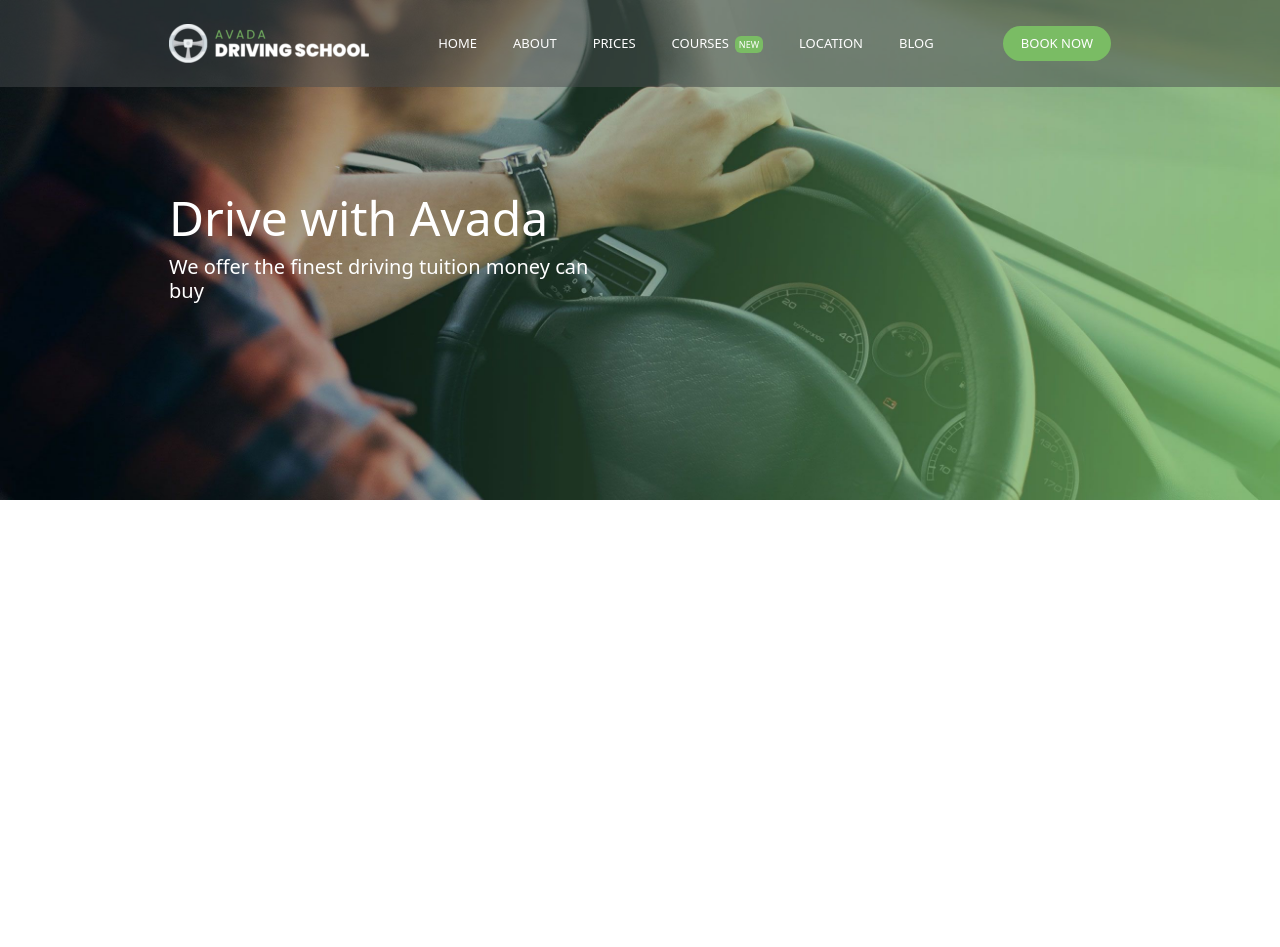
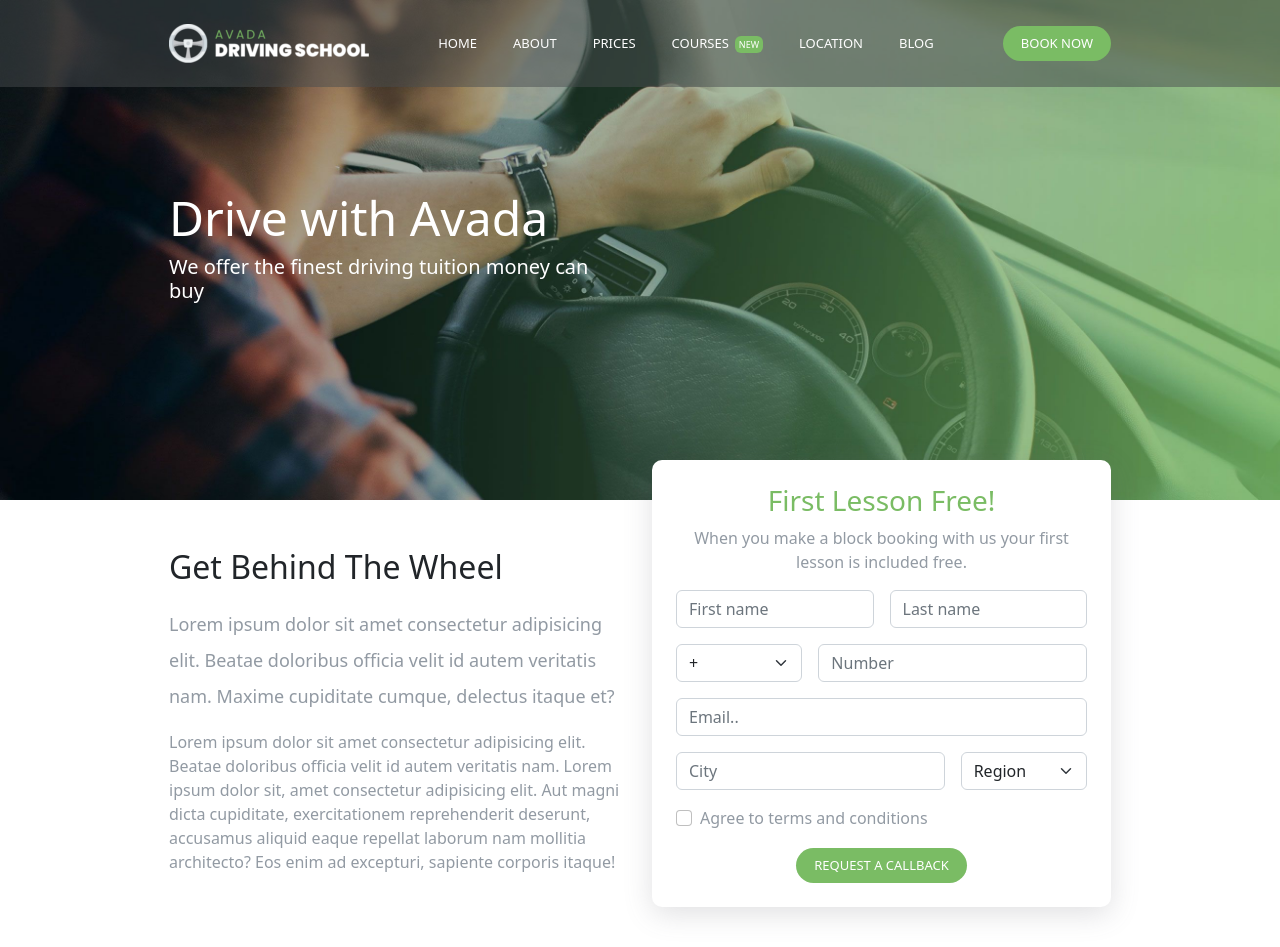
Before and after one commit to anto-iorfida/proj-html-vuejs, a Vue app: page / in a window 1280 px wide. Before the commit the page ends 800 px from the top, so only its background shows below. Built offline with nearby package versions, Linux system fonts and the light colour scheme.

Commit message:
feat add LessonBooking

```diff
--- a/src/App.vue
+++ b/src/App.vue
@@ -1,11 +1,13 @@
 <script>
 import AppHeader from './components/AppHeader.vue';
 import AppHero from './components/AppHero.vue';
+import LessonBooking from './components/LessonBooking.vue';
 
 export default {
   components: {
     AppHeader,
-    AppHero
+    AppHero,
+    LessonBooking
 
   },
   data() {
@@ -22,6 +24,7 @@ export default {
 
   <main>
 <AppHero></AppHero>
+<LessonBooking></LessonBooking>
   </main>
 </template>
 
--- /dev/null
+++ b/src/components/LessonBooking.vue
@@ -0,0 +1,125 @@
+<script>
+export default {
+    name: "LessonBooking",
+    data() {
+        return {
+
+        }
+    }
+}
+</script>
+
+<template>
+    <section>
+        <div class="row container custom-container">
+            <div class="info-lesson col-6 py-5">
+                <h2>Get Behind The Wheel</h2>
+                <p class="lh-lg">Lorem ipsum dolor sit amet consectetur adipisicing elit. Beatae doloribus officia velit id autem
+                    veritatis nam. Maxime cupiditate cumque, delectus itaque et?</p>
+                <p>Lorem ipsum dolor sit amet consectetur adipisicing elit. Beatae doloribus officia velit id autem
+                    veritatis nam. Lorem ipsum dolor sit, amet consectetur adipisicing elit. Aut magni dicta cupiditate,
+                    exercitationem reprehenderit deserunt, accusamus aliquid eaque repellat laborum nam mollitia
+                    architecto? Eos enim ad excepturi, sapiente corporis itaque!</p>
+            </div>
+            <div class="col-6">
+                <div class="booking text-center p-4">
+                    <h3>First Lesson Free!</h3>
+                    <p>When you make a block booking with us your first lesson is included free.</p>
+                    <form class="row g-3 needs-validation" novalidate>
+                        <div class="col-md-6">
+                            <input type="text" class="form-control" id="validationCustom01"  placeholder="First name" required>
+                        </div>
+                        <div class="col-md-6">
+                            <input type="text" class="form-control" id="validationCustom02" placeholder="Last name" required>
+                        </div>
+                        <div class="col-md-4">
+                            <select class="form-select" id="validationCustom04" required>
+                                <option selected disabled value="">+</option>
+                                <option>+39</option>
+                                <option>+49</option>
+                                <option>+36</option>
+                                <option>+34</option>
+                                <option>+19</option>
+                                <option>+09</option>
+                                <option>+48</option>
+                            </select>
+                        </div>
+                        <div class="col-md-8">
+                            <input type="text" class="form-control" id="validationCustom02" placeholder="Number" required>
+                        </div>
+                        <div class="col-md-12">
+                            <input type="text" class="form-control" id="validationCustom03" placeholder="Email.." required>
+                        </div>
+                        <div class="col-md-8">
+                            <input type="text" class="form-control" id="validationCustom03" placeholder="City" required>
+                        </div>
+                        <div class="col-md-4">
+                            <select class="form-select" id="validationCustom04" required>
+                                <option selected disabled value="">Region</option>
+                                <option>Calabria</option>
+                                <option>Sicilia</option>
+                                <option>Toscana</option>
+                                <option>Sardegna</option>
+                                <option>Basilicata</option>
+                                <option>Puglia</option>
+                                <option>Lombardia</option>
+                                <option>Emilia-Romagna</option>
+                                <option>Lazio</option>
+                                <option>Piemonte</option>
+                                <option>Veneto</option>
+                                <option>Campania</option>
+                                <option>Marche</option>
+                                <option>Umbria</option>
+                                <option>Friuli-Venezia Giulia</option>
+                                <option>Molise</option>
+                                <option>Trentino-Alto Adige/Südtirol</option>
+                                <option>Valle d'Aosta/Vallée d'Aoste</option>
+                                <option>Abruzzo</option>
+                                <option>Liguria</option>
+                            </select>
+                        </div>
+                        <div class="col-12 text-start">
+                            <div class="form-check">
+                                <input class="form-check-input" type="checkbox" value="" id="invalidCheck" required>
+                                <label class="form-check-label" for="invalidCheck">
+                                    Agree to terms and conditions
+                                </label>
+                            </div>
+                        </div>
+                        <div class="col-12">
+                            <button class="btn-small" type="submit">REQUEST A CALLBACK</button>
+                        </div>
+                    </form>
+                </div>
+            </div>
+        </div>
+    </section>
+</template>
+
+<style lang="scss" scoped>
+@use '../style/variables' as*;
+
+.info-lesson {
+    p {
+        color: $grey-primar;
+
+        &:first-of-type {
+            margin-top: 20px;
+            font-size: large;
+        }
+    }
+}
+.booking{
+    box-shadow: rgba(100, 100, 111, 0.2) 0px 7px 29px 0px;
+    border-radius: 10px;
+    position: relative;
+    bottom: 40px;
+    background-color: white;
+    h3{
+        color: $green-primar;
+    }
+    p,label{
+        color: $grey-primar;
+    }
+}
+</style>
--- a/src/style/generic.scss
+++ b/src/style/generic.scss
@@ -1,4 +1,6 @@
 @import "node_modules/bootstrap/scss/bootstrap";
+
+
 
 .custom-container {
     max-width: 990px;
```
